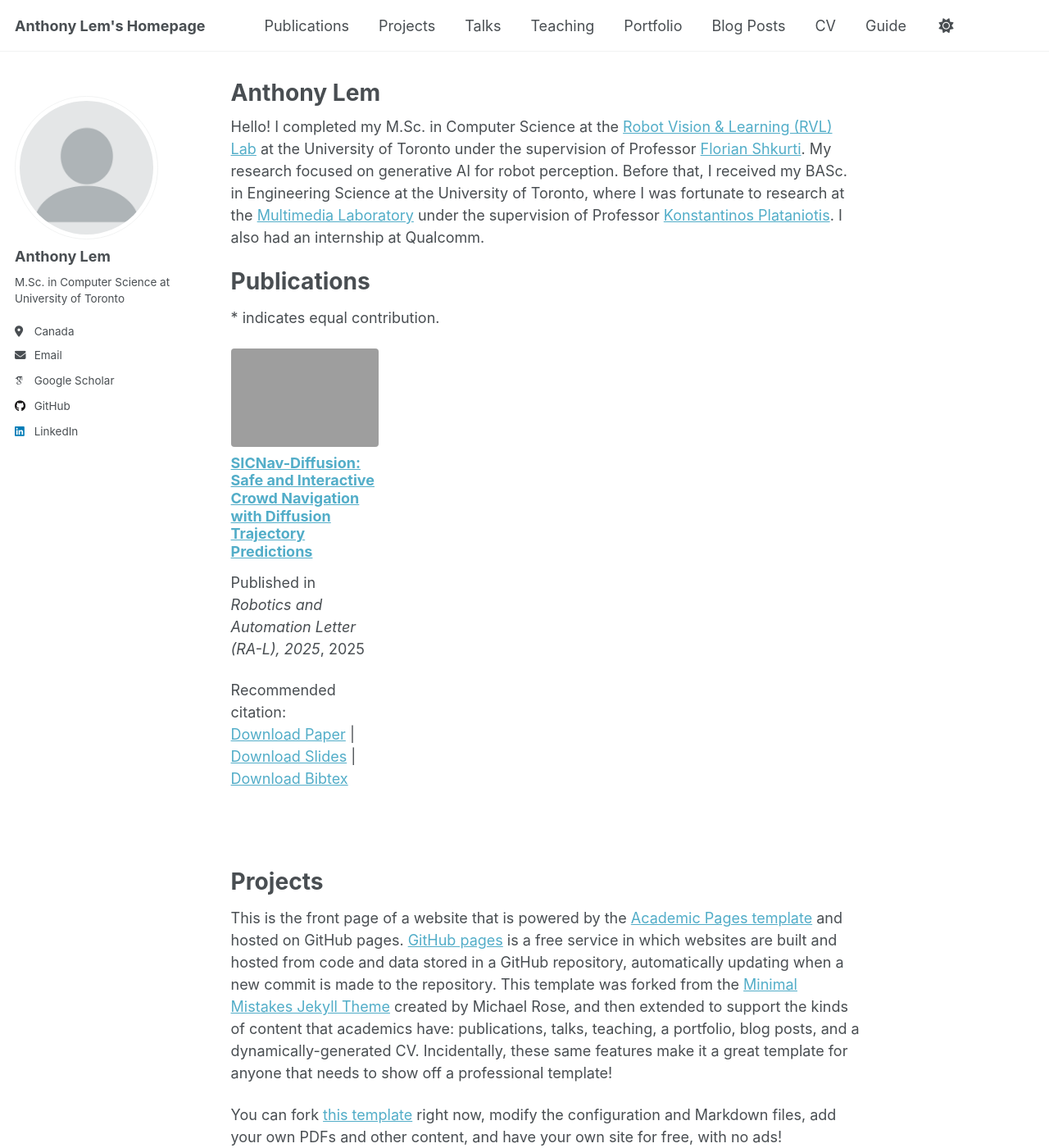
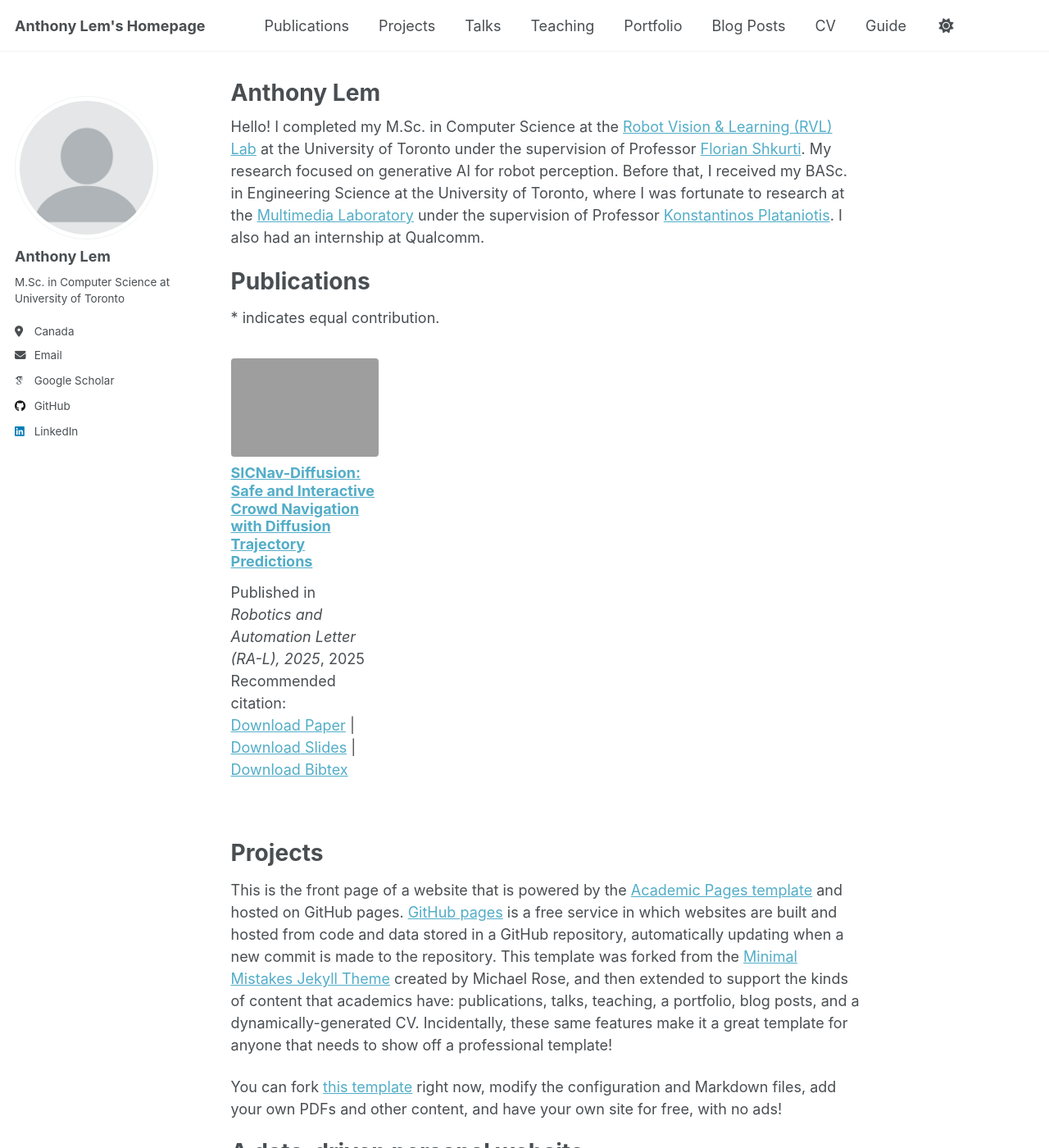
Before and after one commit to Anthonyjlem/Anthonyjlem.github.io, a Jekyll site: the page built from _pages/about.md, in a window 1280 px wide and 1400 px high. Shown: the whole window at 82% size. Built offline with Jekyll 4.4.1, drawn with Linux system fonts in a browser that asks for light colours; some web fonts are replaced; a script that is not in the unit is left out.

Commit message:
Update grid to not overlap with text

```diff
--- a/assets/css/main.scss
+++ b/assets/css/main.scss
@@ -45,10 +45,14 @@
 html {
   scroll-behavior: smooth;
 }
+
 .grid__wrapper {
   display: grid;
   grid-template-columns: repeat(auto-fit, minmax(280px, 1fr));
   gap: 1.5rem;
-  margin-bottom: 2rem; /* pushes content below */
-  clear: both;         /* avoids float overlap */
+  margin: 2rem 0;
 }
+
+.grid__wrapper p {
+  margin: 0;
+}
```
